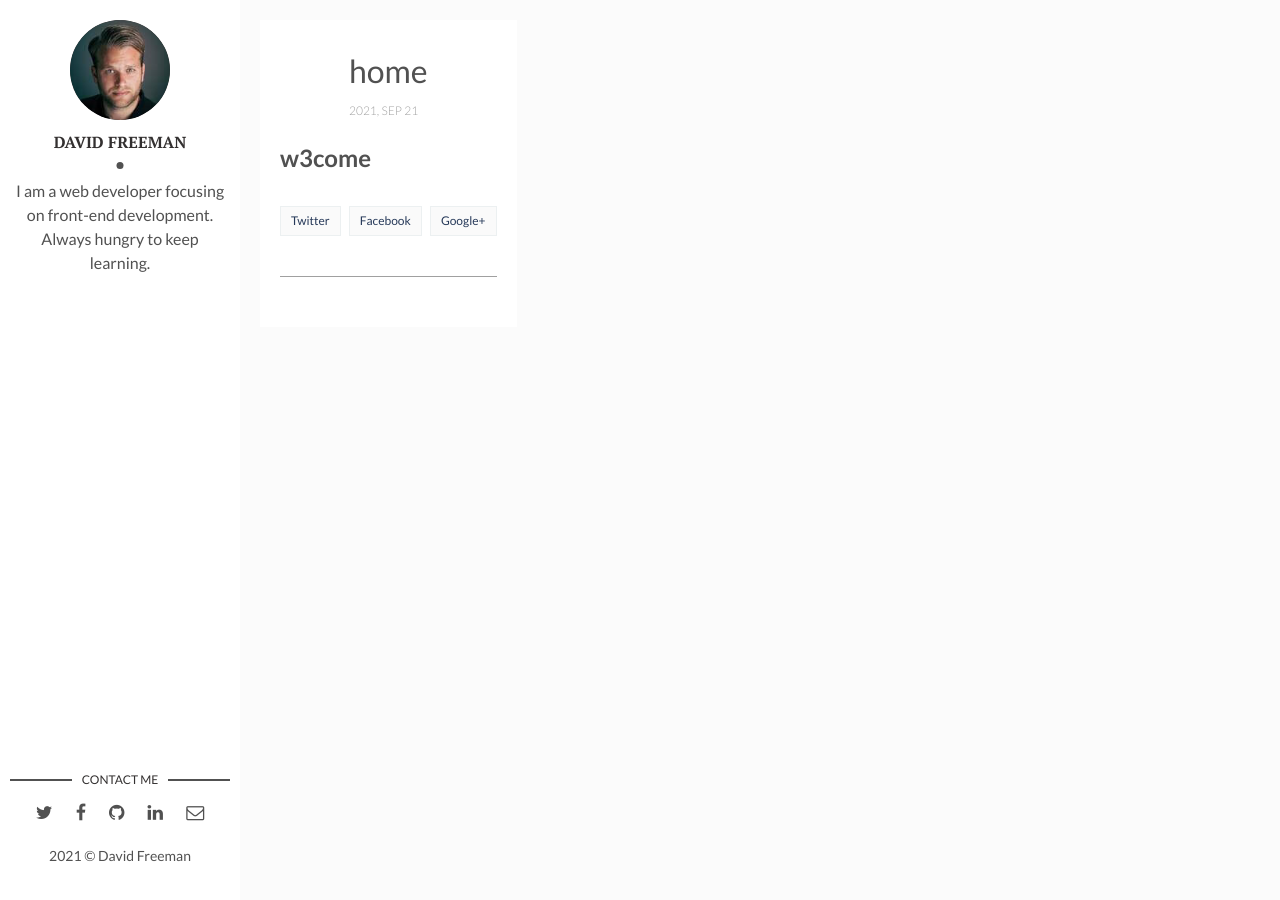
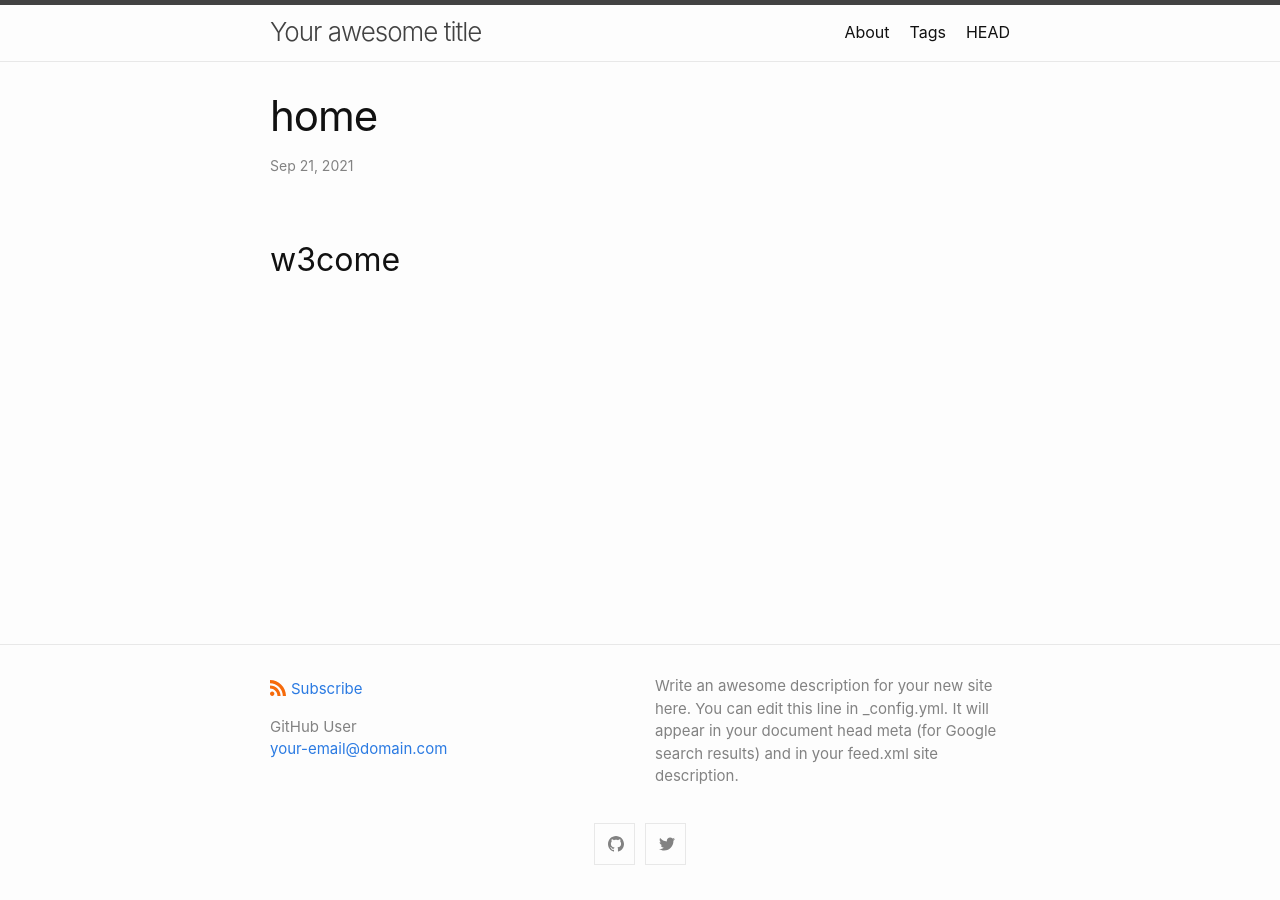
Before and after one commit to colzeb/sfdx_blog, a Jekyll site: the page built from _posts/2021-9-21-best.md, in a window 1280 px wide. Built offline with Jekyll 4.4.1, drawn with Linux system fonts in a browser that asks for light colours; our own code applies the rules of GitHub Pages for plain Markdown files; comment, search, counter and statistics services are not loaded.

Commit message:
Add files via upload

```diff
--- a/_config.yml
+++ b/_config.yml
@@ -1,37 +1,60 @@
-title: Hello, world! I'm David Freeman
-description: > # this means to ignore newlines until "baseurl:"
+title: Your awesome title
+author:
+  name: GitHub User
+  email: your-email@domain.com
+description: > # this means to ignore newlines until "show_excerpts:"
   Write an awesome description for your new site here. You can edit this
   line in _config.yml. It will appear in your document head meta (for
   Google search results) and in your feed.xml site description.
-permalink: ':title/'
-baseurl: "/flexible-jekyll" # the subpath of your site, e.g. /blog
-url: "" # the base hostname & protocol for your site, e.g. http://example.com
-site-twitter: #if your site has a twitter account, enter it here
 
-# Author Settings
-author: David Freeman # add your name
-author-img: david-freeman.jpg # add your photo
-about-author: I am a web developer focusing on front-end development. Always hungry to keep learning. # add description
-social-twitter: # add your Twitter handle
-social-facebook: # add your Facebook handle
-social-github: artemsheludko # add your Github handle
-social-linkedin: # add your Linkedin handle
-social-email: # add your Email address
+show_excerpts: false # set to true to show excerpts on the homepage
 
-# Disqus
-discus-identifier: mr-brown # add your discus identifier
+# Minima date format
+# refer to https://shopify.github.io/liquid/filters/date/ if you want to customize this
+minima:
+  date_format: "%b %-d, %Y"
 
-# Tracker
-analytics: # Google Analytics
+  # generate social links in footer
+  social_links:
+    twitter: jekyllrb
+    github:  jekyll
+    # devto: jekyll
+    # dribbble: jekyll
+    # facebook: jekyll
+    # flickr:   jekyll
+    # instagram: jekyll
+    # linkedin: jekyll
+    # pinterest: jekyll
+    # youtube: jekyll
+    # youtube_channel: UC8CXR0-3I70i1tfPg1PAE1g
+    # youtube_channel_name: CloudCannon
+    # telegram: jekyll
+    # googleplus: +jekyll
+    # microdotblog: jekyll
+    # keybase: jekyll
 
-# Build Settings
-markdown: kramdown
+    # Mastodon instances
+    # mastodon:
+    # - username: jekyll
+    #   instance: example.com
+    # - username: jekyll2
+    #   instance: example.com
+
+    # GitLab instances
+    # gitlab:
+    # - username: jekyll
+    #   instance: example.com
+    # - username: jekyll2
+    #   instance: example.com
+
+# If you want to link only specific pages in your header, uncomment
+# this and add the path to the pages in order as they should show up
+#header_pages:
+# - about.md
+
+# Build settings
+theme: minima
+
 plugins:
-  - jekyll-sitemap
-  - jekyll-paginate
-  - jemoji
-
-paginate: 8
-paginate_path: "/page/:num"
-
-exclude: ["node_modules", "gulpfile.js", "package.json", "yarn.lock"]
+ - jekyll-feed
+ - jekyll-seo-tag
--- a/_includes/head.html
+++ b/_includes/head.html
@@ -1,88 +1,14 @@
 <head>
-	<meta charset="utf-8">
-	<title>{% if page.title %}{{page.title}} - {{site.title}}{% else %}{{site.title}}{% endif %}</title>
+  <meta charset="utf-8">
+  <meta http-equiv="X-UA-Compatible" content="IE=edge">
+  <meta name="viewport" content="width=device-width, initial-scale=1">
+  {%- seo -%}
+  <link rel="stylesheet" href="{{ "/assets/css/style.css" | relative_url }}">
+  {%- feed_meta -%}
+  {%- if jekyll.environment == 'production' and site.google_analytics -%}
+    {%- include google-analytics.html -%}
+  {%- endif -%}
 
-  <!-- Edit site and author settings in `_config.yml` to make the social details your own -->
+  {%- include custom-head.html -%}
 
-    <meta content="{{ site.title }}" property="og:site_name">
-  {% if page.title %}
-    <meta content="{{ page.title }}" property="og:title">
-  {% else %}
-    <meta content="{{ site.title }}" property="og:title">
-  {% endif %}
-  {% if page.title %}
-    <meta content="article" property="og:type">
-  {% else %}
-    <meta content="website" property="og:type">
-  {% endif %}
-  {% if page.description %}
-    <meta content="{{ page.description }}" property="og:description">
-  {% else %}
-    <meta content="{{ site.description }}" property="og:description">
-  {% endif %}
-  {% if page.url %}
-    <meta content="{{ site.url }}{{ page.url }}" property="og:url">
-  {% endif %}
-  {% if page.date %}
-    <meta content="{{ page.date | date_to_xmlschema }}" property="article:published_time">
-    <meta content="{{ site.url }}/about/" property="article:author">
-  {% endif %}
-  {% if page.img %}
-    <meta content="{{ site.url }}{{ site.baseurl }}/assets/img/{{ page.img }}" property="og:image">
-  {% else %}
-    <meta content="{{ site.url }}{{ site.baseurl }}/assets/img/{{ site.author-img }}" property="og:image">
-  {% endif %}
-  {% if page.categories %}
-    {% for category in page.categories limit:1 %}
-    <meta content="{{ category }}" property="article:section">
-    {% endfor %}
-  {% endif %}
-  {% if page.tags %}
-    {% for tag in page.tags %}
-    <meta content="{{ tag }}" property="article:tag">
-    {% endfor %}
-  {% endif %}
-
-    <meta name="twitter:card" content="summary">
-    <meta name="twitter:site" content="@{{ site.site-twitter }}">
-    <meta name="twitter:creator" content="@{{ site.social-twitter }}">
-  {% if page.title %}
-    <meta name="twitter:title" content="{{ page.title }}">
-  {% else %}
-    <meta name="twitter:title" content="{{ site.title }}">
-  {% endif %}
-  {% if page.url %}
-    <meta name="twitter:url" content="{{ site.url }}{{ page.url }}">
-  {% endif %}
-  {% if page.description %}
-    <meta name="twitter:description" content="{{ page.description }}">
-  {% else %}
-    <meta name="twitter:description" content="{{ site.description }}">
-  {% endif %}
-  {% if page.img %}
-    <meta name="twitter:image:src" content="{{ site.url }}{{ site.baseurl }}/assets/img/{{ page.img }}">
-  {% else %}
-    <meta name="twitter:image:src" content="{{ site.url }}{{ site.baseurl }}/assets/img/{{ site.author-img }}">
-  {% endif %}
-
-	<meta name="description" content="{{ page.description }}">
-	<meta http-equiv="X-UA-Compatible" content="IE=edge">
-	<meta name="viewport" content="width=device-width, initial-scale=1, maximum-scale=1">
-	<meta property="og:image" content="">
-	<link rel="shortcut icon" href="{{ "/assets/img/favicon/favicon.ico" | prepend: site.baseurl }}" type="image/x-icon">
-	<link rel="apple-touch-icon" href="{{ "/assets/img/favicon/apple-touch-icon.png" | prepend: site.baseurl }}">
-	<link rel="apple-touch-icon" sizes="72x72" href="{{ "/assets/img/favicon/apple-touch-icon-72x72.png" | prepend: site.baseurl }}">
-	<link rel="apple-touch-icon" sizes="144x144" href="{{ "/assets/img/favicon/apple-touch-icon-144x144.png" | prepend: site.baseurl }}">
-	<!-- Chrome, Firefox OS and Opera -->
-	<meta name="theme-color" content="#263959">
-	<!-- Windows Phone -->
-	<meta name="msapplication-navbutton-color" content="#263959">
-	<!-- iOS Safari -->
-	<meta name="apple-mobile-web-app-status-bar-style" content="#263959">
-	<!-- Google Fonts -->
-	<link href="https://fonts.googleapis.com/css?family=PT+Serif:400,700|Lato:300,400,700&display=swap" rel="stylesheet">
-	<!-- Font Awesome -->
-	<link rel="stylesheet" href="{{ "/assets/fonts/font-awesome/css/font-awesome.min.css" | prepend: site.baseurl }}">
-	<!-- Styles -->
-	<link rel="stylesheet" href="{{ "/assets/css/main.css" | prepend: site.baseurl }}">
 </head>
--- a/_layouts/default.html
+++ b/_layouts/default.html
@@ -1,12 +1,20 @@
 <!DOCTYPE html>
-<html lang="en">
-{% include head.html %}
-<body>
+<html lang="{{ page.lang | default: site.lang | default: "en" }}">
 
-  <div class="wrapper">
-    {{ content }}
-  </div>
+  {%- include head.html -%}
 
-  {% include analytics.html %}
-</body>
+  <body>
+
+    {%- include header.html -%}
+
+    <main class="page-content" aria-label="Content">
+      <div class="wrapper">
+        {{ content }}
+      </div>
+    </main>
+
+    {%- include footer.html -%}
+
+  </body>
+
 </html>
--- a/_layouts/post.html
+++ b/_layouts/post.html
@@ -1,38 +1,38 @@
 ---
-layout: main
+layout: default
 ---
-<article class="article-page">
-  <div class="page-content">
-    {% if page.img %}
-    <div class="page-cover-image">
-      <figure>
-        <img class="page-image" src={{ "/assets/img/" | prepend: site.baseurl | append : page.img}} alt="{{page.title}}">
-        {% if page.fig-caption %}
-          <figcaption>{{page.fig-caption}}</figcaption>
-        {% endif %}
-      </figure>
-    </div> <!-- End Page Cover Image -->
-    {% else %}
-    {% endif %}
-    <div class="wrap-content">
-      <header class="header-page">
-        <h1 class="page-title">{{page.title}}</h1>
-        <div class="page-date"><span>{{page.date | date: '%Y, %b %d'}}&nbsp;&nbsp;&nbsp;&nbsp;</span></div>
-      </header>
-      {{content | markdownify}}
-      <div class="page-footer">
-        <div class="page-share">
-          <a href="https://twitter.com/intent/tweet?text={{ page.title }}&url={{ site.url }}{{ page.url }}" title="Share on Twitter" rel="nofollow" target="_blank">Twitter</a>
-          <a href="https://facebook.com/sharer.php?u={{ site.url }}{{ page.url }}" title="Share on Facebook" rel="nofollow" target="_blank">Facebook</a>
-          <a href="https://plus.google.com/share?url={{ site.url }}{{ page.url }}" title="Share on Google+" rel="nofollow" target="_blank">Google+</a>
-        </div>
-        <div class="page-tag">
-          {% for tag in page.tags %}
-            <a href="{{site.baseurl}}/tags#{{tag}}" class="tag">&#35; {{ tag }}</a>
-          {% endfor %}
-        </div>
-      </div>
-      {% include disqus.html %}
-    </div> <!-- End Wrap Content -->
-  </div> <!-- End Page Content -->
-</article> <!-- End Article Page -->
+<article class="post h-entry" itemscope itemtype="http://schema.org/BlogPosting">
+
+  <header class="post-header">
+    <h1 class="post-title p-name" itemprop="name headline">{{ page.title | escape }}</h1>
+    <p class="post-meta">
+      {%- assign date_format = site.minima.date_format | default: "%b %-d, %Y" -%}
+      <time class="dt-published" datetime="{{ page.date | date_to_xmlschema }}" itemprop="datePublished">
+        {{ page.date | date: date_format }}
+      </time>
+      {%- if page.modified_date -%}
+        ~
+        {%- assign mdate = page.modified_date | date_to_xmlschema -%}
+        <time class="dt-modified" datetime="{{ mdate }}" itemprop="dateModified">
+          {{ mdate | date: date_format }}
+        </time>
+      {%- endif -%}
+      {%- if page.author -%}
+        • {% for author in page.author %}
+          <span itemprop="author" itemscope itemtype="http://schema.org/Person">
+            <span class="p-author h-card" itemprop="name">{{ author }}</span></span>
+            {%- if forloop.last == false %}, {% endif -%}
+        {% endfor %}
+      {%- endif -%}</p>
+  </header>
+
+  <div class="post-content e-content" itemprop="articleBody">
+    {{ content }}
+  </div>
+
+  {%- if site.disqus.shortname -%}
+    {%- include disqus_comments.html -%}
+  {%- endif -%}
+
+  <a class="u-url" href="{{ page.url | relative_url }}" hidden></a>
+</article>
```
Also changed, not shown: Gemfile (+5 -7 lines), index.md (added, +9 -0 lines), README.md.
